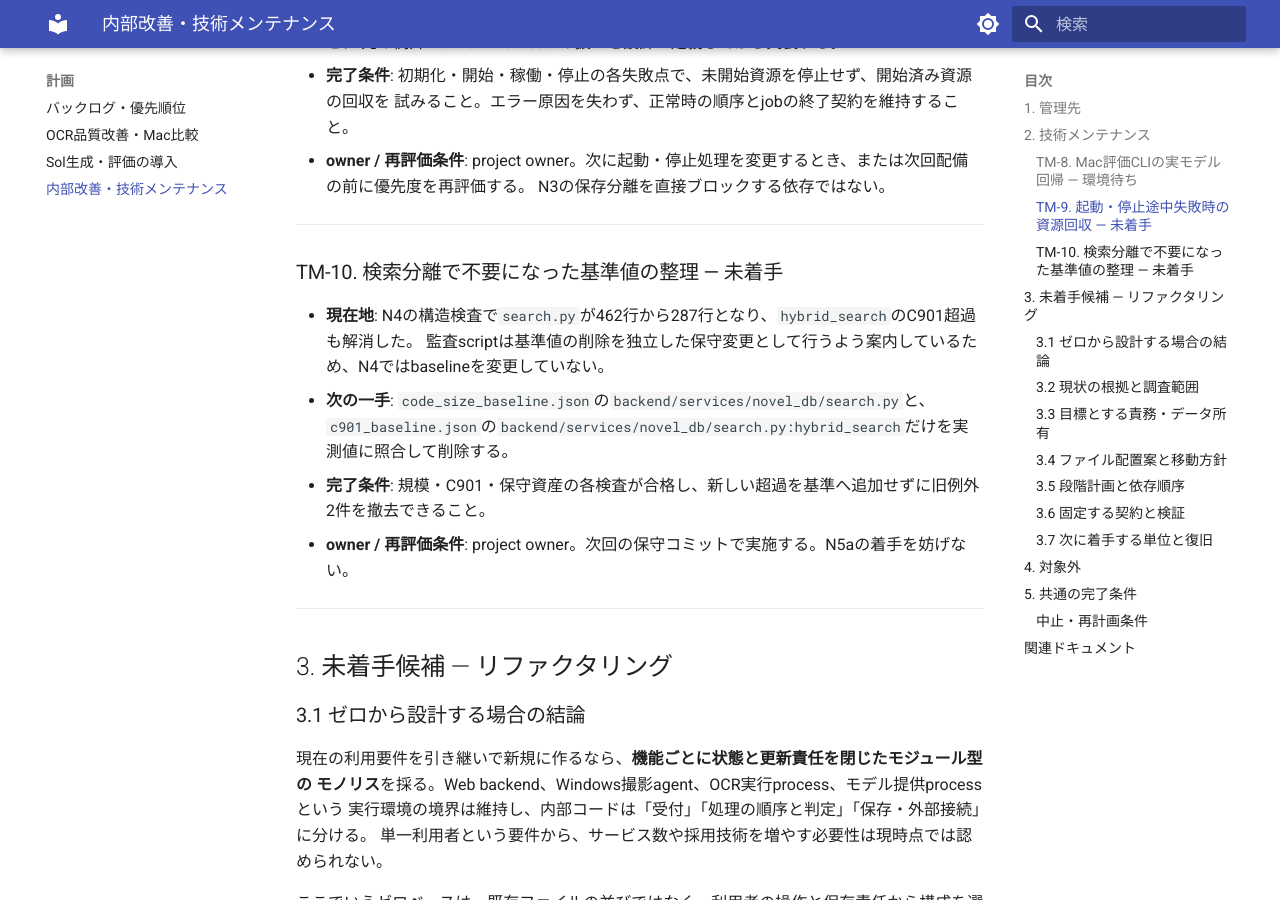
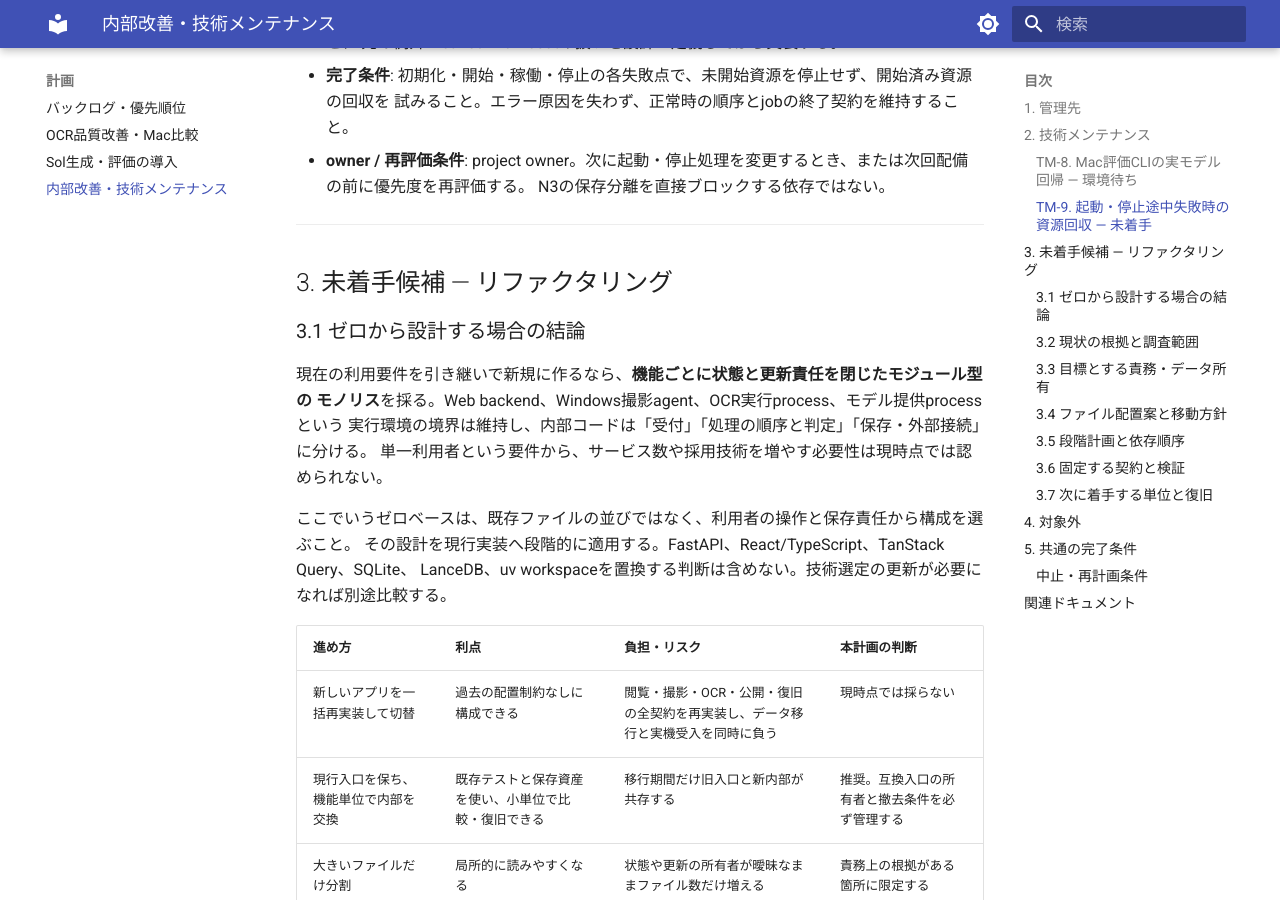
Before and after one commit to kkmmyr/Pic2PDF_Viewer, an MkDocs documentation site: the page built from docs/log/計画/リファクタリング計画書.md, in a window 1280 px wide and 900 px high, scrolled down 1846 px. Built offline with MkDocs 1.6.1 and Material for MkDocs 9.7.7, drawn with Linux system fonts in a browser that asks for light colours; some of the changed text lies outside the part shown.

Commit message:
chore(quality): 検索分離で解消した規模・複雑度の例外を削除
TM-10として不要な基準値2件を撤去し、完了状態を履歴へ移す。
規模12件・C901 35件の基準と保守資産・設計書検査を確認。

Co-Authored-By: Codex GPT-6 <noreply@anthropic.com>

```diff
--- a/docs/log/計画/リファクタリング計画書.md
+++ b/docs/log/計画/リファクタリング計画書.md
@@ -2,9 +2,9 @@
 
 > status: active | last-verified: 2026-09-08 | owner: project owner
 
-最終更新: 2026-09-08（N4を受入し、次のN5aとTM-10の基準値整理を具体化）
+最終更新: 2026-09-08（TM-10の基準値整理を完了し、次はN5a）
 
-**現在地: N0〜N4のローカル実装・検証は完了。N5〜N7は未着手。TM-8は環境待ち、TM-9/TM-10は未着手。**
+**現在地: N0〜N4のローカル実装・検証は完了。N5〜N7は未着手。TM-8は環境待ち、TM-9は未着手。**
 完了範囲と検証は[N0〜N2記録](../../archive/検証/リファクタリング_N0-N2_2026-09-08.md)と
 [N3記録](../../archive/検証/リファクタリング_N3_2026-09-08.md)、
 [N4記録](../../archive/検証/リファクタリング_N4_2026-09-08.md)へ移した。
@@ -71,17 +71,6 @@ TM-2〜TM-7の契約、実測、完了確認は
   試みること。エラー原因を失わず、正常時の順序とjobの終了契約を維持すること。
 - **owner / 再評価条件**: project owner。次に起動・停止処理を変更するとき、または次回配備の前に優先度を再評価する。
   N3の保存分離を直接ブロックする依存ではない。
-
----
-
-### TM-10. 検索分離で不要になった基準値の整理 — 未着手
-
-- **現在地**: N4の構造検査で`search.py`が462行から287行となり、`hybrid_search`のC901超過も解消した。
-  監査scriptは基準値の削除を独立した保守変更として行うよう案内しているため、N4ではbaselineを変更していない。
-- **次の一手**: `code_size_baseline.json`の`backend/services/novel_db/search.py`と、
-  `c901_baseline.json`の`backend/services/novel_db/search.py:hybrid_search`だけを実測値に照合して削除する。
-- **完了条件**: 規模・C901・保守資産の各検査が合格し、新しい超過を基準へ追加せずに旧例外2件を撤去できること。
-- **owner / 再評価条件**: project owner。次回の保守コミットで実施する。N5aの着手を妨げない。
 
 ---
 
```
Also changed, not shown: docs/archive/リファクタリング履歴.md (+7 -1 lines), docs/log/変更履歴.md (+5 -0 lines), 2 other files.
